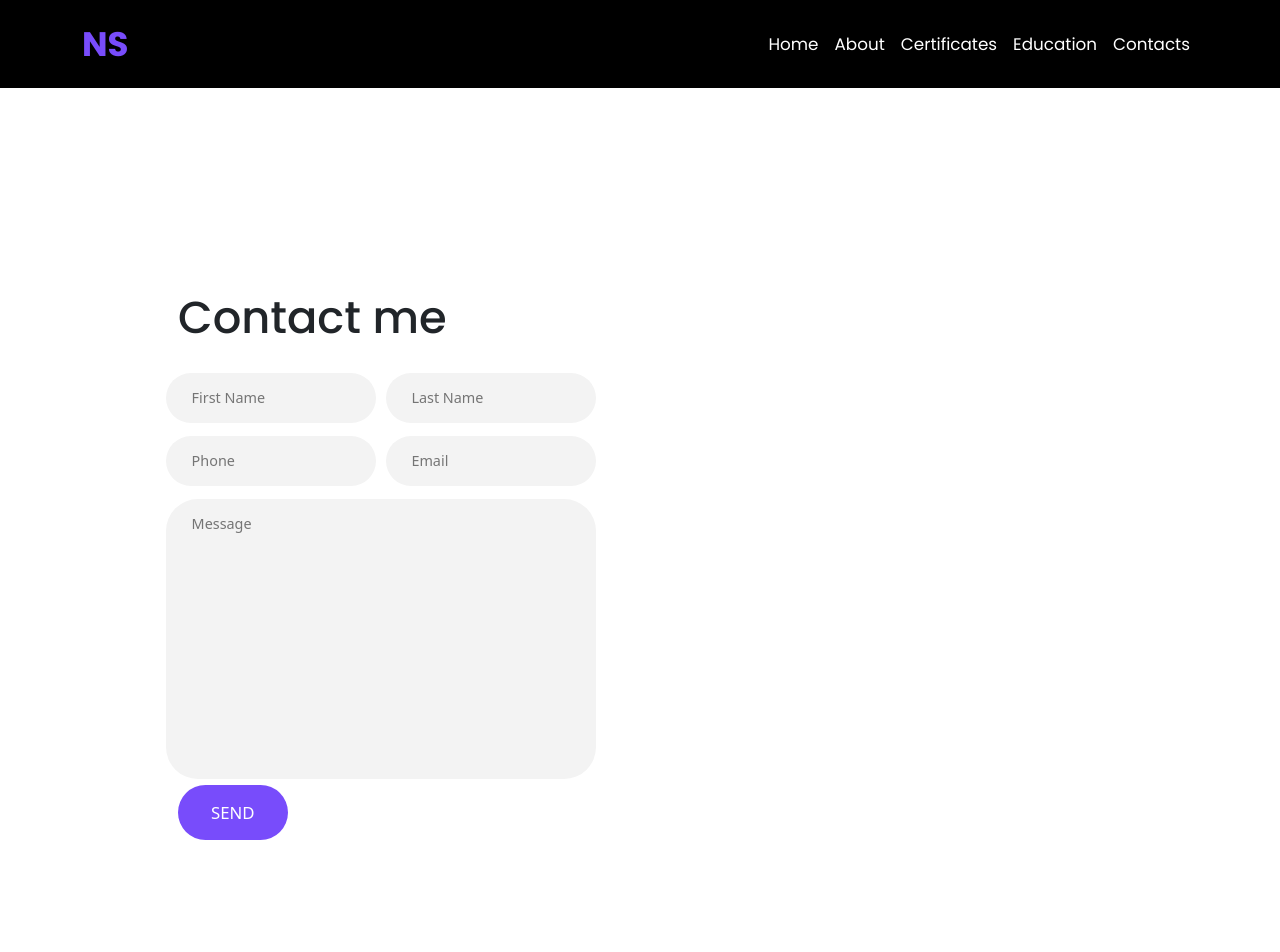
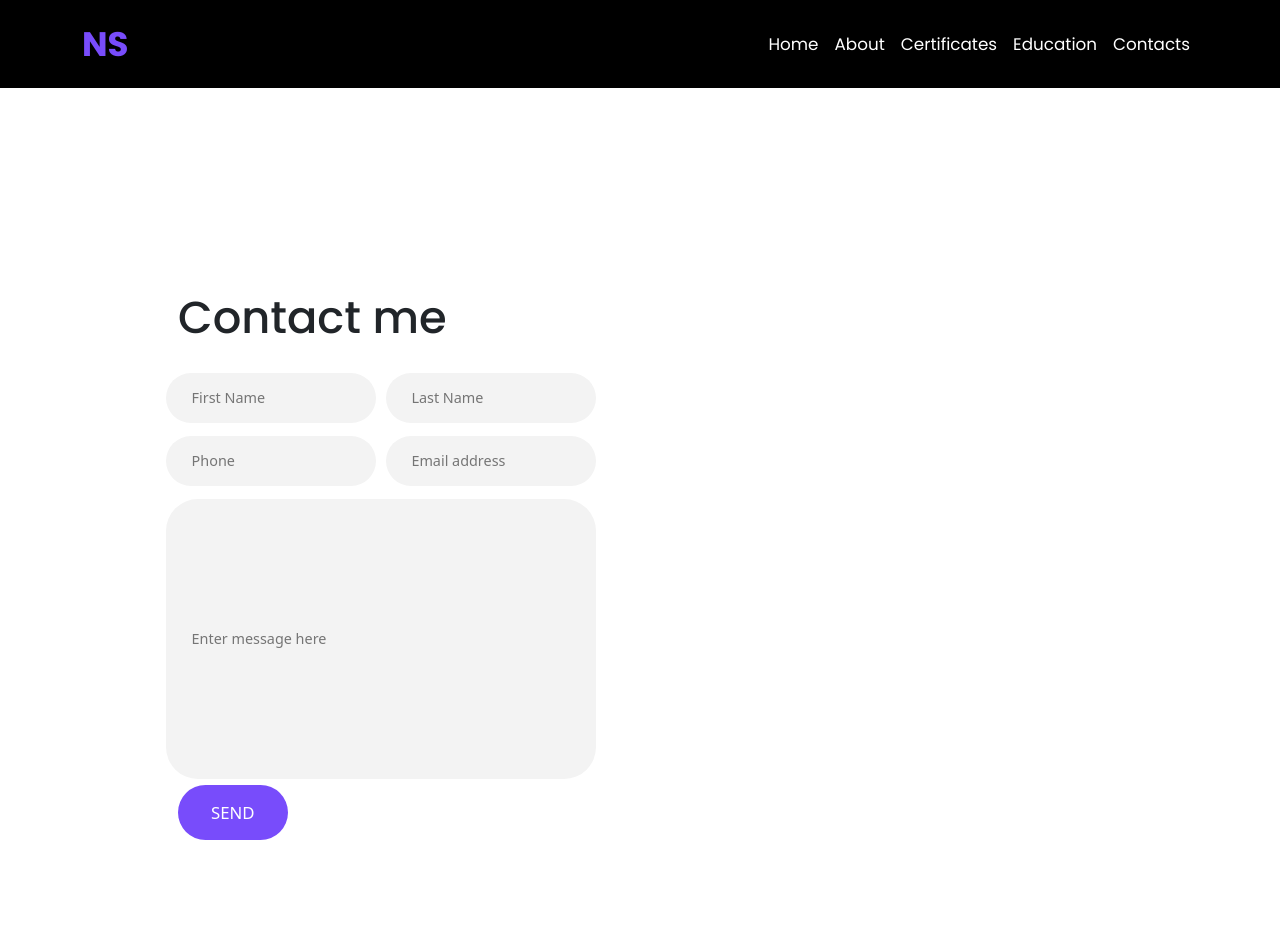
Before and after one commit to NtetheWonder/miniPortfolio, a React (Create React App) app: page /contact in a window 1280 px wide. Shown: the top 952 px of the page. Built offline with nearby package versions, Linux system fonts and the light colour scheme.

Commit message:
Working contact me

```diff
--- a/src/App.css
+++ b/src/App.css
@@ -83,6 +83,21 @@ nav {
   margin-right: 2rem;
   align-items: center;
 }
+.btn1{
+  display: inline-block !important;
+  padding: 0.85rem 2rem !important;
+  background-color: var(--main-color) !important;
+  color: var(--light-one) !important;
+  border-radius: 2rem !important;
+  font-size: 1.05rem !important;
+  text-transform: uppercase !important;
+  font-weight: 450 !important;
+  transition: 0.3s !important;
+}
+.btn1:hover {
+  background-color: var(--dark-one) !important;
+}
+
 .btn {
   display: inline-block !important;
   padding: 0.85rem 2rem !important;
--- a/src/components/About.js
+++ b/src/components/About.js
@@ -20,7 +20,7 @@ const About = () =>{
                 I have a strong interest in technology and enjoy solving problems primiraly through coding.
                </p>
 
-              <a href="Shabalala Ntethelelo.pdf" download= "Shabalala Ntethelelo.pdf" className="btn">Get Resume</a>
+              <a href="Shabalala Ntethelelo.pdf" download= "Shabalala Ntethelelo.pdf" className="btn">Download CV</a>
               <p></p>
            </div>
 
--- a/src/components/Contacts.js
+++ b/src/components/Contacts.js
@@ -35,37 +35,29 @@ const Contacts =() => {
             </div>
           </div>
 
-          <div className="contact-form">
+          <form className="contact-form" action="https://formsubmit.co/ntethewonder@gmail.com" method="POST">
             <h3 className="title">Contact me</h3>
+
             <div className="row">
-              <input
-                type="text"
-                className="contact-input"
-                placeholder="First Name"
+              <input type="text" className="contact-input"  name="first-name" placeholder="First Name" required
               />
-              <input
-                type="text"
-                className="contact-input"
-                placeholder="Last Name"
-              />
+              <input type="text" className="contact-input"  name="last-name" placeholder="Last Name" required/>
             </div>
 
             <div className="row">
               <input type="text" className="contact-input" placeholder="Phone" />
-              <input type="email" className="contact-input" placeholder="Email" />
+              <input type="email" className="contact-input" name='email' placeholder="Email address" required />
             </div>
 
             <div className="row">
-              <textarea
-                name="message"
-                className="contact-input textarea"
-                placeholder="Message"
-              ></textarea>
+              <input type="text" name="message" className="contact-input textarea" placeholder="Enter message here" required/>
             </div>
-            <a href="#" className="btn">Send</a>
+            <button type="submit" className="btn">Send</button>
+            </form>
           </div>
+
         </div>
-      </div>
+
     </section>
     )
 }
--- a/src/components/Footer.js
+++ b/src/components/Footer.js
@@ -9,7 +9,7 @@ const Footer =() => {
           <div className="grid-4-col footer-about">
             <h3 className="title-sm">About</h3>
             <p className="text">
-              I am currently doing my final year in Computer Science at
+              I have recently completed my degree in Computer Science at the
               university of KwaZulu-Natal. I'm more interested in software development or any Computer
               Science related role, and thank you for reading this far.
             </p>
--- a/src/components/portfolio.css
+++ b/src/components/portfolio.css
@@ -518,19 +518,6 @@
     .about .text {
       margin-top: 0.7rem;
     }
-
-    .skills {
-      margin: 0.9rem 0 1.7rem 0;
-    }
-
-    .skill-title {
-      font-size: 1rem;
-    }
-
-    .skill-bar {
-      height: 6px;
-    }
-
     .about .column-1:before {
       font-size: 6rem;
       top: 13px;
@@ -625,9 +612,6 @@
       height: 340px;
     }
 
-    .skill-bar {
-      width: 100%;
-    }
 
     .about .column-1:before {
       font-size: 5rem;
@@ -745,12 +729,13 @@
     .text {
       font-size: 0.92rem;
     }
-
+    .btn1{
+      display: none;
+    }
 
     .contact {
       padding: 8rem 0 5rem 0;
     }
-
 
     .contact-box {
       padding: 2.3rem 2rem;
```
